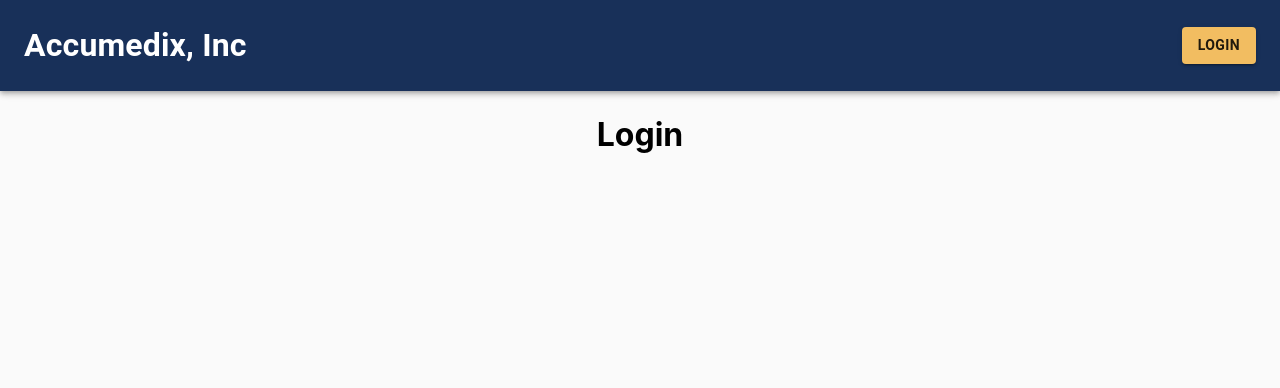
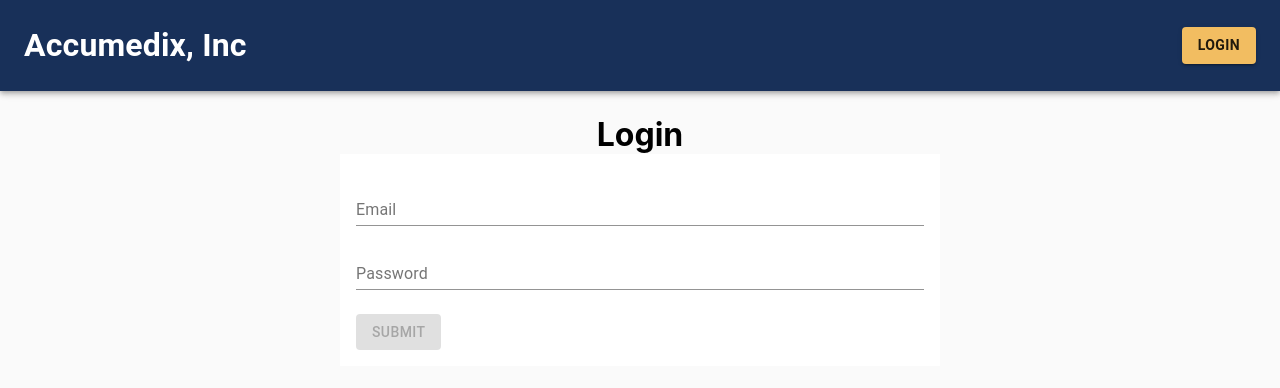
Before and after one commit to DanielSerio/label-spec-app, a React (Create React App) app: page / in a window 1280 px wide. Shown: the top 388 px of the page. Built offline with nearby package versions, Linux system fonts and the light colour scheme; no server answers.

Commit message:
added login form

```diff
--- /dev/null
+++ b/src/components/forms/ILoginForm.ts
@@ -0,0 +1,4 @@
+export default interface ILoginForm {
+  email: string;
+  password: string;
+}
--- a/src/components/forms/LoginForm/LoginForm.tsx
+++ b/src/components/forms/LoginForm/LoginForm.tsx
@@ -0,0 +1,39 @@
+import { Button, TextField } from '@material-ui/core'
+import React from 'react'
+import { useForm, RegisterOptions } from 'react-hook-form'
+import { auth } from '../../../firebase';
+import useFormStyles from '../../../styles/FormStyles';
+import LoginPage from '../../pages/LoginPage/LoginPage';
+import ILoginForm from '../ILoginForm';
+import { emailRE } from '../validation';
+
+export default function LoginForm() {
+  const classes = useFormStyles();
+  const { register, errors, handleSubmit, formState } = useForm<ILoginForm>({ mode: 'onChange'});
+  const emailRegister: RegisterOptions = {
+    required: 'Email is required',
+    pattern: {
+      value: emailRE,
+      message: 'Invalid Email Domain'
+    }
+  };
+  const passwordRegister: RegisterOptions = {
+    required: 'Password is required'
+  };
+
+  const onSubmit = (loginForm: ILoginForm) => {
+    const { email, password } = loginForm;
+    auth.signInWithEmailAndPassword(email, password);
+  };
+
+  return (
+    <form className={classes.root} onSubmit={handleSubmit(onSubmit)}>
+      <TextField label="Email" name="email" inputRef={register(emailRegister)} error={Boolean(errors && errors.email)} helperText={(errors && errors.email) && errors.email.message}/>
+      <TextField label="Password" name="password" inputRef={register(passwordRegister)} error={Boolean(errors && errors.password)} helperText={(errors && errors.password) && errors.password.message}/>
+
+      <footer className={classes.footer}>
+        <Button color="primary" variant="contained" disabled={!formState.isValid}>Submit</Button>
+      </footer>
+    </form>
+  )
+}
--- /dev/null
+++ b/src/components/forms/validation.ts
@@ -0,0 +1 @@
+export const emailRE: RegExp = /^\w+\.\w+@accumedix\.com$/g;
--- a/src/components/pages/LoginPage/LoginPage.tsx
+++ b/src/components/pages/LoginPage/LoginPage.tsx
@@ -1,10 +1,11 @@
 import React from 'react'
 import Page from '../../containers/Page/Page'
+import LoginForm from '../../forms/LoginForm/LoginForm'
 
 export default function LoginPage() {
   return (
     <Page title="Login">
-
+      <LoginForm />
     </Page>
   )
 }
--- /dev/null
+++ b/src/styles/FormStyles.ts
@@ -0,0 +1,20 @@
+import { makeStyles, Theme } from "@material-ui/core";
+
+const useFormStyles = makeStyles((theme: Theme) => ({
+  root: {
+    background: theme.palette.background.paper,
+    padding: theme.spacing(2),
+    maxWidth: theme.breakpoints.values.sm,
+    margin: `0 auto ${(theme.spacing(2) / 16)}rem`,
+    display: 'flex',
+    flexDirection: 'column',
+    '& > .MuiFormControl-root': {
+      margin: `${theme.spacing(1) / 16}rem 0`
+    }
+  },
+  footer: {
+    marginTop: theme.spacing(2)
+  }
+}));
+
+export default useFormStyles;
--- a/src/styles/PageStyles.ts
+++ b/src/styles/PageStyles.ts
@@ -7,7 +7,11 @@ const usePageStyles = makeStyles((theme: Theme) => ({
     maxWidth: theme.breakpoints.values.sm
   },
   header: {
-    textAlign: 'center'
+    textAlign: 'center',
+    '& h1': {
+      margin: 0,
+      padding: 0
+    }
   }
 }));
 
```
Also changed, not shown: 1 other file (tests, documents, lock files or other folders).
